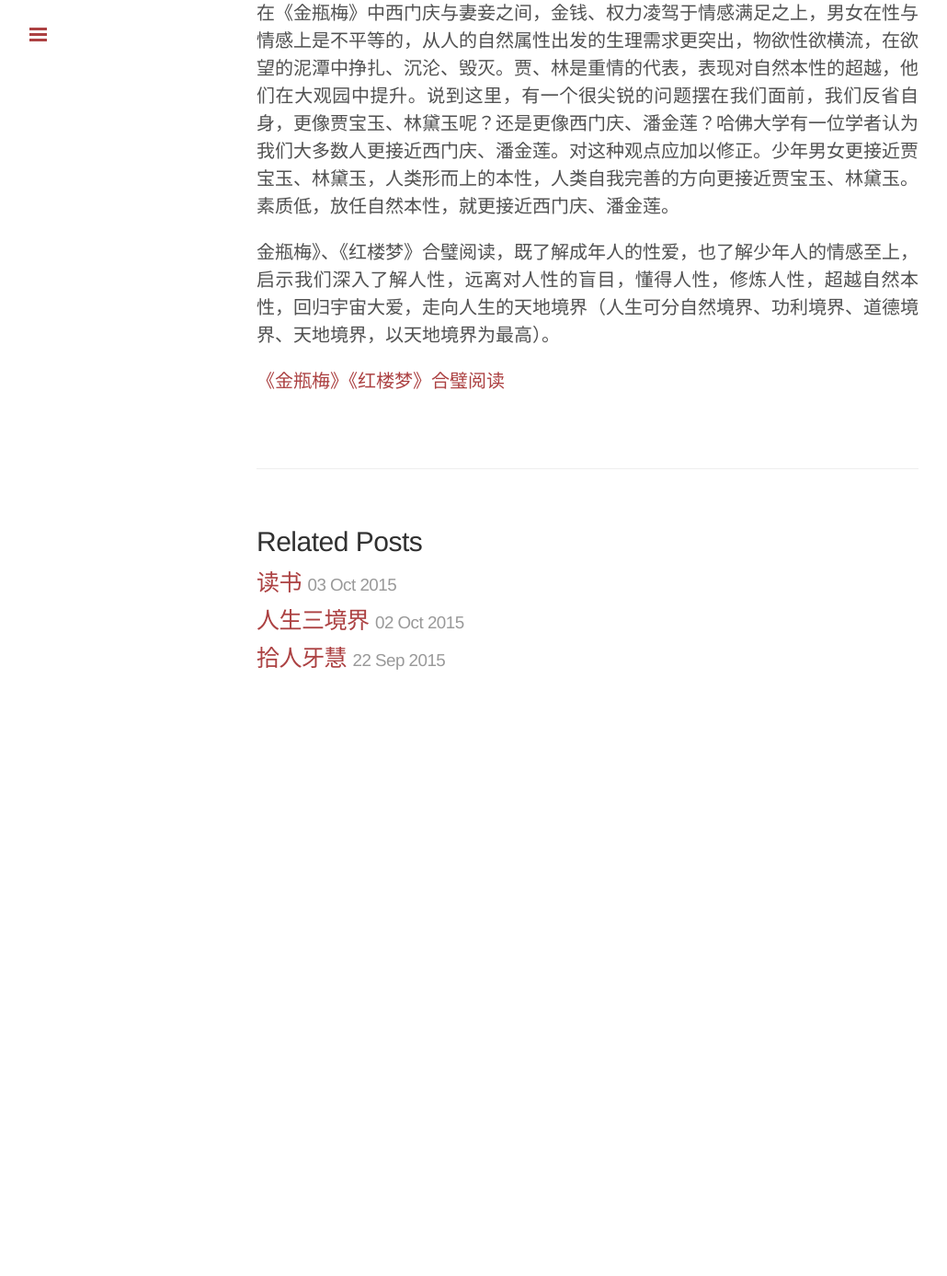
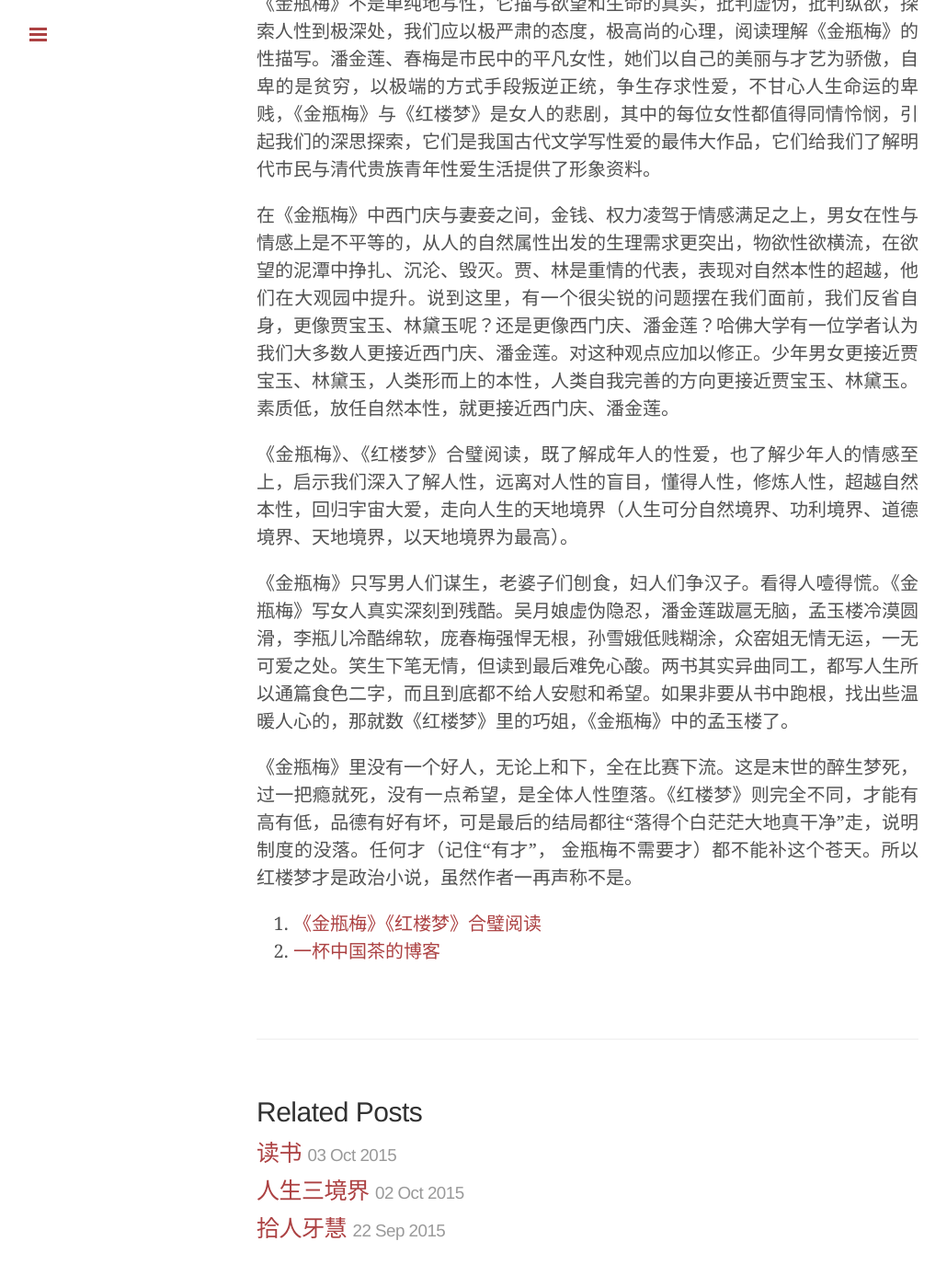
Before and after one commit to outsinre/zh-blog, a Jekyll site: the page built from _posts/2015-03-03-hlm-jpm.md, in a window 1280 px wide and 1400 px high, scrolled down 1759 px. Shown: the top 1387 px of the window at 92% size, without its empty margins (1-1031 px from the left). Built offline with Jekyll 4.4.1, drawn with Linux system fonts in a browser that asks for light colours; Markdown is read by kramdown in place of the engine named in the settings; before the commit the page ends 2551 px from its top, so only the background shows below that; some of the changed text lies outside the part shown.

Commit message:
hlm jpm more

```diff
--- a/_posts/2015-03-03-hlm-jpm.md
+++ b/_posts/2015-03-03-hlm-jpm.md
@@ -4,6 +4,10 @@
 ---
 
 >明代有四部著名的长篇小说：《三国演义》、《水浒》、《西游记》、《金瓶梅》，合称为四大奇书。孔子曰：「君子有三戒：少之時，血氣未定，戒之在色；及其壯也，血氣方剛，戒之在鬥；及其老也，血氣既衰，戒之在得。」 (《論語·季氏第十六》)。待毋需戒时，升西天也。
+
+金圣叹在《西厢记》批本中所言──“细思此一事，何日无之，何地无之？不成天地中间有此一事，便废却天地耶？细思此身自何而来，便废却此身耶？”。以“淫”为秽者、为罪者、为耻者、为羞者，若为真道学家，倒不如真去自废其身，也让世界干净一些！
+
+<span style="color:red">鲁迅说，真的勇士敢于直面惨淡的人生，敢于正视淋漓的鲜血。笑笑生平静地直面复杂的成人世界，毫不逃避</span>。
 
 《金瓶梅》在前，产生在明嘉靖、万历年间（十六世纪）；《红楼梦》在后，产生在清乾隆年间（十八世纪）。《红楼梦》沿《金瓶梅》而产生，《金瓶梅》因《红楼梦》而更具艺术魅力。《金瓶梅》重<u>写性写实</u>，开掘至人性最深处。《红楼梦》重<u>写情写意</u>，通向人类未来。以前，两部书在读者中是隔离的，对《金瓶梅》有道听途说的误解。对《金瓶梅》的误解，也影响了对《红楼梦》的更深刻理解与研究。把《金瓶梅》与《红楼梦》合璧阅读，有人生价值观修炼与文学创新研究的重要意义。
 
@@ -21,6 +25,11 @@
 
 在《金瓶梅》中西门庆与妻妾之间，金钱、权力凌驾于情感满足之上，男女在性与情感上是不平等的，从人的自然属性出发的生理需求更突出，物欲性欲横流，在欲望的泥潭中挣扎、沉沦、毁灭。贾、林是重情的代表，表现对自然本性的超越，他们在大观园中提升。说到这里，有一个很尖锐的问题摆在我们面前，我们反省自身，更像贾宝玉、林黛玉呢？还是更像西门庆、潘金莲？哈佛大学有一位学者认为我们大多数人更接近西门庆、潘金莲。对这种观点应加以修正。少年男女更接近贾宝玉、林黛玉，人类形而上的本性，人类自我完善的方向更接近贾宝玉、林黛玉。素质低，放任自然本性，就更接近西门庆、潘金莲。
 
-金瓶梅》、《红楼梦》合璧阅读，既了解成年人的性爱，也了解少年人的情感至上，启示我们深入了解人性，远离对人性的盲目，懂得人性，修炼人性，超越自然本性，回归宇宙大爱，走向人生的天地境界（人生可分自然境界、功利境界、道德境界、天地境界，以天地境界为最高）。
+《金瓶梅》、《红楼梦》合璧阅读，既了解成年人的性爱，也了解少年人的情感至上，启示我们深入了解人性，远离对人性的盲目，懂得人性，修炼人性，超越自然本性，回归宇宙大爱，走向人生的天地境界（人生可分自然境界、功利境界、道德境界、天地境界，以天地境界为最高）。
 
-[《金瓶梅》《红楼梦》合璧阅读](http://www.guoxue.com/?p=8627)
+《金瓶梅》只写男人们谋生，老婆子们刨食，妇人们争汉子。看得人噎得慌。《金瓶梅》写女人真实深刻到残酷。吴月娘虚伪隐忍，潘金莲跋扈无脑，孟玉楼冷漠圆滑，李瓶儿冷酷绵软，庞春梅强悍无根，孙雪娥低贱糊涂，众窑姐无情无运，一无可爱之处。笑生下笔无情，但读到最后难免心酸。两书其实异曲同工，都写人生所以通篇食色二字，而且到底都不给人安慰和希望。如果非要从书中跑根，找出些温暖人心的，那就数《红楼梦》里的巧姐，《金瓶梅》中的孟玉楼了。
+
+《金瓶梅》里没有一个好人，无论上和下，全在比赛下流。这是末世的醉生梦死，过一把瘾就死，没有一点希望，是全体人性堕落。《红楼梦》则完全不同，才能有高有低，品德有好有坏，可是最后的结局都往“落得个白茫茫大地真干净”走，说明制度的没落。任何才（记住“有才”， 金瓶梅不需要才）都不能补这个苍天。所以红楼梦才是政治小说，虽然作者一再声称不是。
+
+1. [《金瓶梅》《红楼梦》合璧阅读](http://www.guoxue.com/?p=8627)
+2. [一杯中国茶的博客](http://blog.creaders.net/u/5517/201508/229039.html)
```
Also changed, not shown: _posts/2015-07-30-jmp.md (+1 -1 lines).
